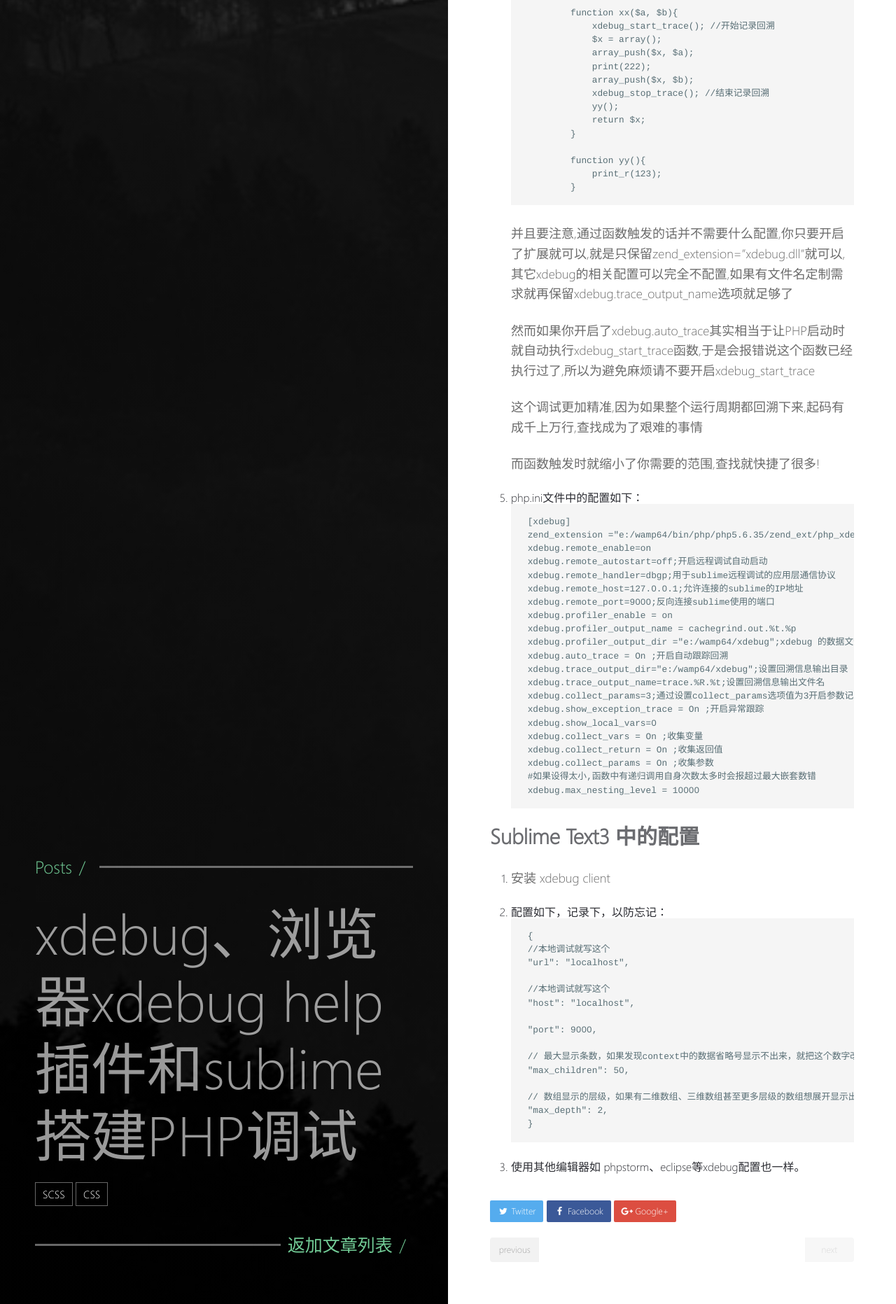
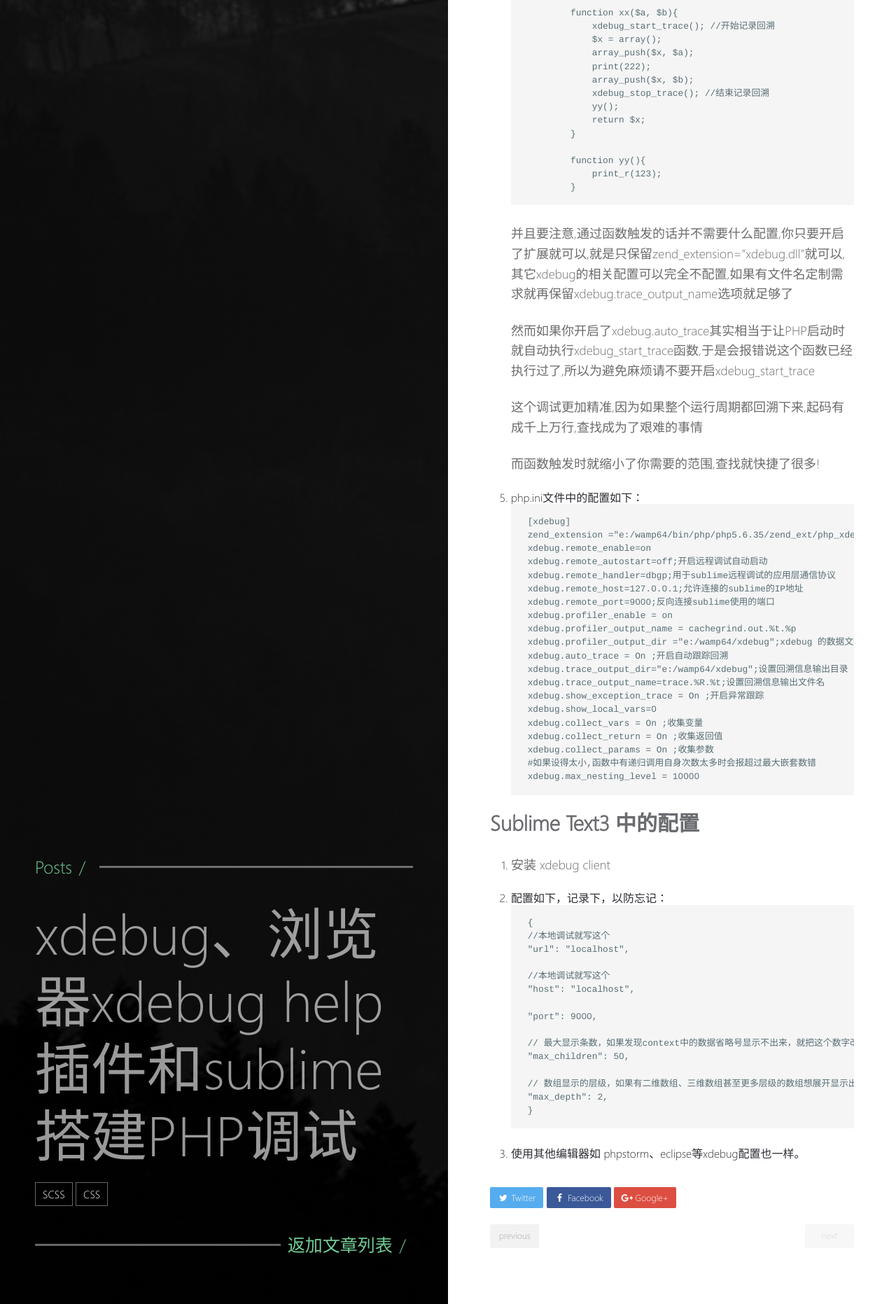
Before and after one commit to z-wh/z-wh.github.io, a Jekyll site: the page built from _posts/2018-07-13-xdebug-xdebughelp-sublime.md, in a window 1280 px wide. Shown: the part 1864-3727 px from the top of the page at 70% size. Built offline with Jekyll 4.4.1, drawn with Linux system fonts in a browser that asks for light colours; comment, search, counter and statistics services are not loaded.

Commit message:
删除xdebug.collect_params=3重复了

```diff
--- a/_posts/2018-07-13-xdebug-xdebughelp-sublime.md
+++ b/_posts/2018-07-13-xdebug-xdebughelp-sublime.md
@@ -92,7 +92,6 @@ tag:
     xdebug.auto_trace = On ;开启自动跟踪回溯
     xdebug.trace_output_dir="e:/wamp64/xdebug";设置回溯信息输出目录
     xdebug.trace_output_name=trace.%R.%t;设置回溯信息输出文件名
-    xdebug.collect_params=3;通过设置collect_params选项值为3开启参数记录
     xdebug.show_exception_trace = On ;开启异常跟踪
     xdebug.show_local_vars=0
     xdebug.collect_vars = On ;收集变量
```
